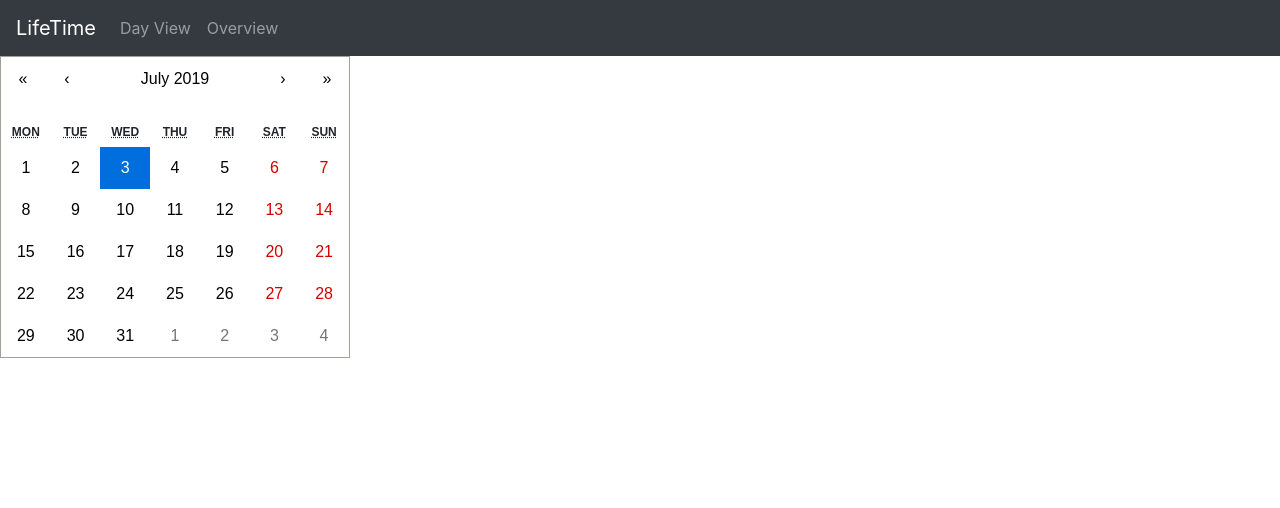
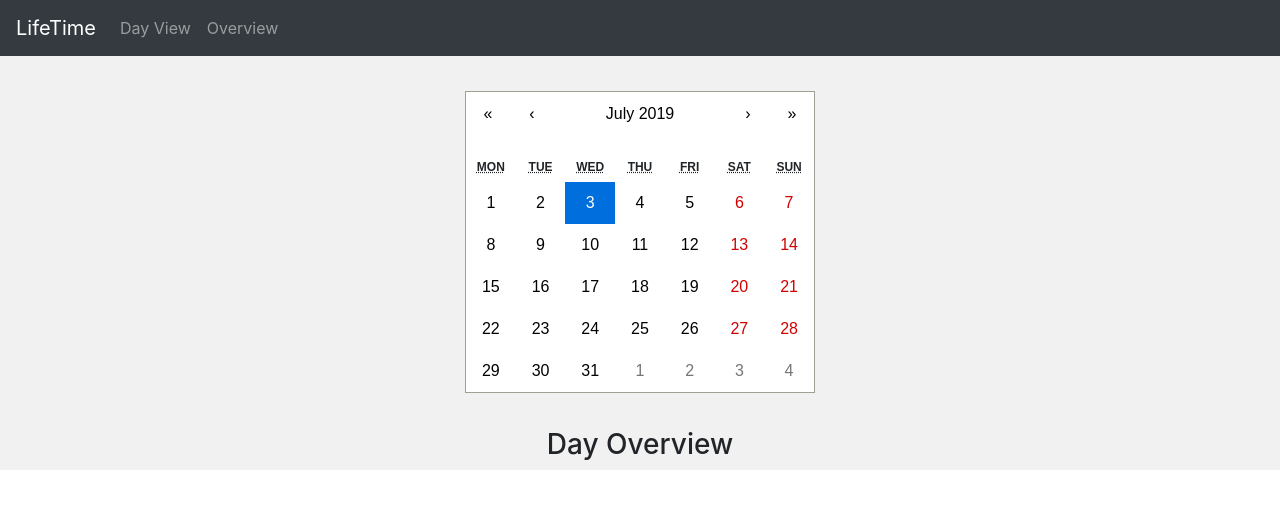
Before and after one commit to Avi-P/LifeTime, a React (Create React App) app: page /day-view in a window 1280 px wide. Shown: the top 508 px of the page. Built offline with nearby package versions, Linux system fonts and the light colour scheme.

Commit message:
Play around with D3 for visualization and flexbox for formatting

```diff
--- a/package.json
+++ b/package.json
@@ -4,6 +4,7 @@
   "private": true,
   "dependencies": {
     "bootstrap": "^4.3.1",
+    "d3": "^5.9.7",
     "react": "^16.8.6",
     "react-bootstrap": "^1.0.0-beta.9",
     "react-calendar": "^2.19.0",
--- a/src/Pages/Calendar/CalendarView.css
+++ b/src/Pages/Calendar/CalendarView.css
@@ -0,0 +1,25 @@
+
+
+#container {
+    display: flex;
+    flex-wrap: wrap;
+}
+
+
+#side {
+    flex: 25%;
+    background-color: #f1f1f1;
+    justify-content: center;
+    padding-top: 35px;
+}
+
+.calendar {
+    padding-bottom: 35px;
+}
+
+#main {
+    flex: 75%;
+    background-color: #e1e6ed;
+    /*display: flex;*/
+    /*flex-direction: row;*/
+}
--- a/src/Pages/Calendar/CalendarView.js
+++ b/src/Pages/Calendar/CalendarView.js
@@ -2,6 +2,12 @@ import React from "react"
 
 import NavBar from "../../Components/NavBar"
 import Calendar from 'react-calendar';
+
+import * as d3 from "d3";
+
+import DonutSummary from "./DonutSummary"
+
+import "./CalendarView.css"
 
 class CalendarView extends React.Component {
     constructor(props) {
@@ -9,10 +15,22 @@ class CalendarView extends React.Component {
 
         this.onChange = this.onChange.bind(this);
 
+        let dataX = this.generateData();
+
         this.state = {
-            date: new Date()
+            date: new Date(),
+            data: [5,6,7,8],
+            width: 100,
+            height: 100,
+            id: "root"
         }
     }
+
+    generateData (value, length = 5){
+        d3.range(length).map((item, index) => ({
+            date: index,
+            value: value === null || value === undefined ? Math.random() * 100 : value
+        }))};
 
     onChange(date) {
         this.setState({
@@ -24,7 +42,23 @@ class CalendarView extends React.Component {
         return (
             <div>
                 <NavBar />
-                <Calendar onChange={this.onChange} value={this.state.date}/>
+
+                <div id = "container">
+                    <div id = "side">
+                        <center>
+                            <div className="calendar">
+                                <Calendar onChange={this.onChange} value={this.state.date}/>
+                            </div>
+                            <h3> Day Overview </h3>
+                        </center>
+                    </div>
+
+                    <div id = "main">
+                        {/*<DonutSummary data={this.state.data} width={this.state.width} height={this.state.height} innerRadius={60}*/}
+                                      {/*outerRadius={100} />*/}
+                    </div>
+
+                </div>
             </div>
         )
     }
--- /dev/null
+++ b/src/Pages/Calendar/DonutSummary.js
@@ -0,0 +1,111 @@
+import React, { createRef } from "react"
+
+import * as d3 from "d3";
+
+class DonutSummary extends React.Component{
+
+    constructor(props) {
+        super(props);
+
+        this.ref = createRef();
+
+        this.createPie = d3.pie()
+            .value(d => d.value)
+            .sort(null);
+
+        this.createArc = d3
+            .arc()
+            .innerRadius(props.innerRadius)
+            .outerRadius(props.outerRadius);
+
+        this.colors = d3.scaleOrdinal(d3.schemeCategory10);
+        this.format = d3.format(".2f");
+    }
+
+    componentDidMount() {
+        this.drawChart();
+    }
+
+    drawChart() {
+        const data = [1, 1, 2, 3, 5, 8, 13, 21];
+        //
+        // //let arc = d3.pie()(data);
+        //
+        const svg = d3.select("body").append("svg")
+            .attr("width", this.props.width)
+            .attr("height", this.props.height);
+        //
+        //
+        // let arc = d3.arc()
+        //     .innerRadius(0)
+        //     .outerRadius(100)
+        //     .startAngle(0)
+        //     .endAngle(Math.PI / 2);
+        //
+        //
+        svg.selectAll("rect")
+            .data(data)
+            .enter()
+            .append("rect")
+            .attr("x", (d, i) => i * 70)
+            .attr("y", (d, i) => this.props.height - 10 * d)
+            .attr("width", 65)
+            .attr("height", (d, i) => d * 10)
+            .attr("fill", "green")
+        //
+        // return <path d = {arc} />
+
+        // const svg = d3.select(this.ref.current);
+        //
+        // const data = this.createPie(this.props.data);
+        //
+        // const {width, height, innerRadius, outerRadius} = this.props;
+        //
+        // svg.attr("class", "chart")
+        //     .attr("width", width)
+        //     .attr("height", height);
+        //
+        // const group = svg.append("g")
+        //                 .attr("transform", `translate(${innerRadius} ${outerRadius}`);
+        //
+        // const groupWithEnter = group.selectAll("g.arc").data(data).enter();
+        //
+        // const path = groupWithEnter.append("g").attr("class", "arc");
+        //
+        // path.append("path")
+        //     .attr("class", "arc")
+        //     .attr("d", this.createArc)
+        //     .attr("fill", (d, i) => this.colors(d.index));
+        //
+        // path.append("text")
+        //     .attr("text-anchor", "middle")
+        //     .attr("alignment-baseline", "middle")
+        //     .attr("transform", d => `translate(${this.createArc.centroid(d)})`)
+        //     .style("fill", "white")
+        //     .style("font-size", 10)
+        //     .text(d => this.format(d.value));
+    }
+
+    render() {
+        // const arc = d3
+        //     .arc()
+        //     .innerRadius(0)
+        //     .outerRadius(100)
+        //     .padAngle(0.01)
+        //     .cornerRadius(2);
+        //
+        // let height = this.props.height;
+        // let width = this.props.width;
+        //
+        // return (
+        // <svg height={height} width={width}>
+        //     <g transform={`translate(${width / 2},${height / 2})`}>
+        //         <path d={arc(this.state.data)} />
+        //     </g>
+        // </svg>)
+
+        return <svg ref={this.ref} />;
+    }
+}
+
+export default DonutSummary;
```
Also changed, not shown: 1 other file (tests, documents, lock files or other folders).
